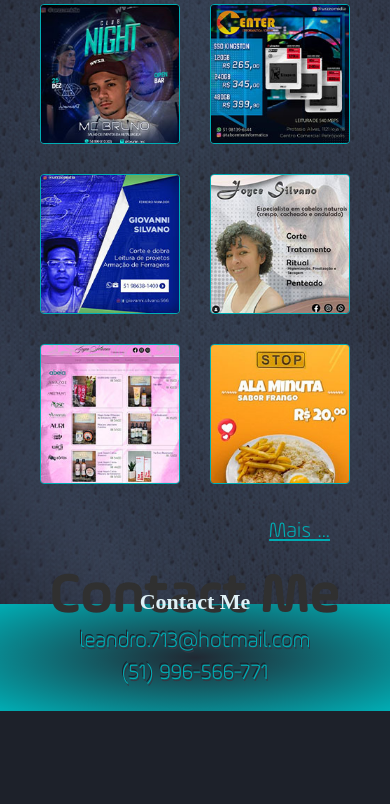
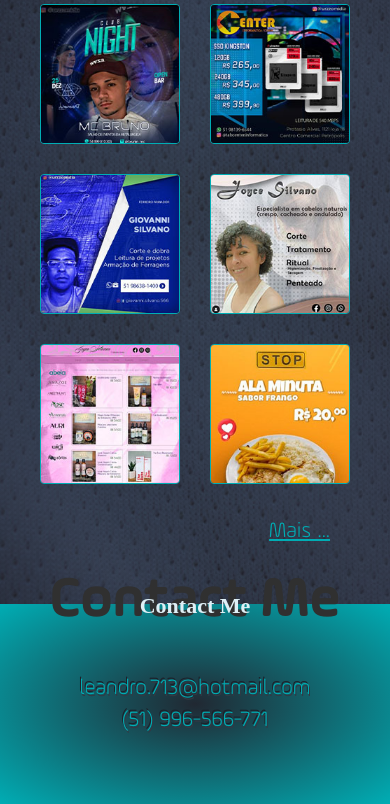
Before and after one commit to leandrocastro713/portifolio2, a plain HTML site: page index.html in a window 390 px wide. Shown: the part 2795-3599 px from the top of the page. Before the commit the page ends 3506 px from the top, so only its background shows below. Drawn offline with Linux system fonts and the light colour scheme; a web font is replaced by a local one.

Commit message:
18.04.2023 B

```diff
--- a/style.css
+++ b/style.css
@@ -710,7 +710,7 @@ main h3{
 .contact, .contact-title{
     display:flex; flex-direction: column;
     position:relative;
-    width:100%; height: 107px;
+    width:100%; height: 200px;
     max-width: 1000px;
     margin:0 auto;
     justify-content: center;
@@ -722,7 +722,8 @@ main h3{
     background-blend-mode: hard-light;
 }
 .contact-title{
-    height: 7px;
+     height: 7px;
+     top:-47px;
 }
 .contact-title h1, .contact-title h2 {
     color: #dff0f6;
@@ -872,13 +873,14 @@ main h3{
         width:170px; height: 170px;
     }
     .contact {
+        height: 200px;
         color:#212832;
     }
     .contact img{
         display:none;
     }
     .contact-title{
-        top:0px;
+        top:-43px;
     }
     .contact-title h1{
         top: 4px;
```
